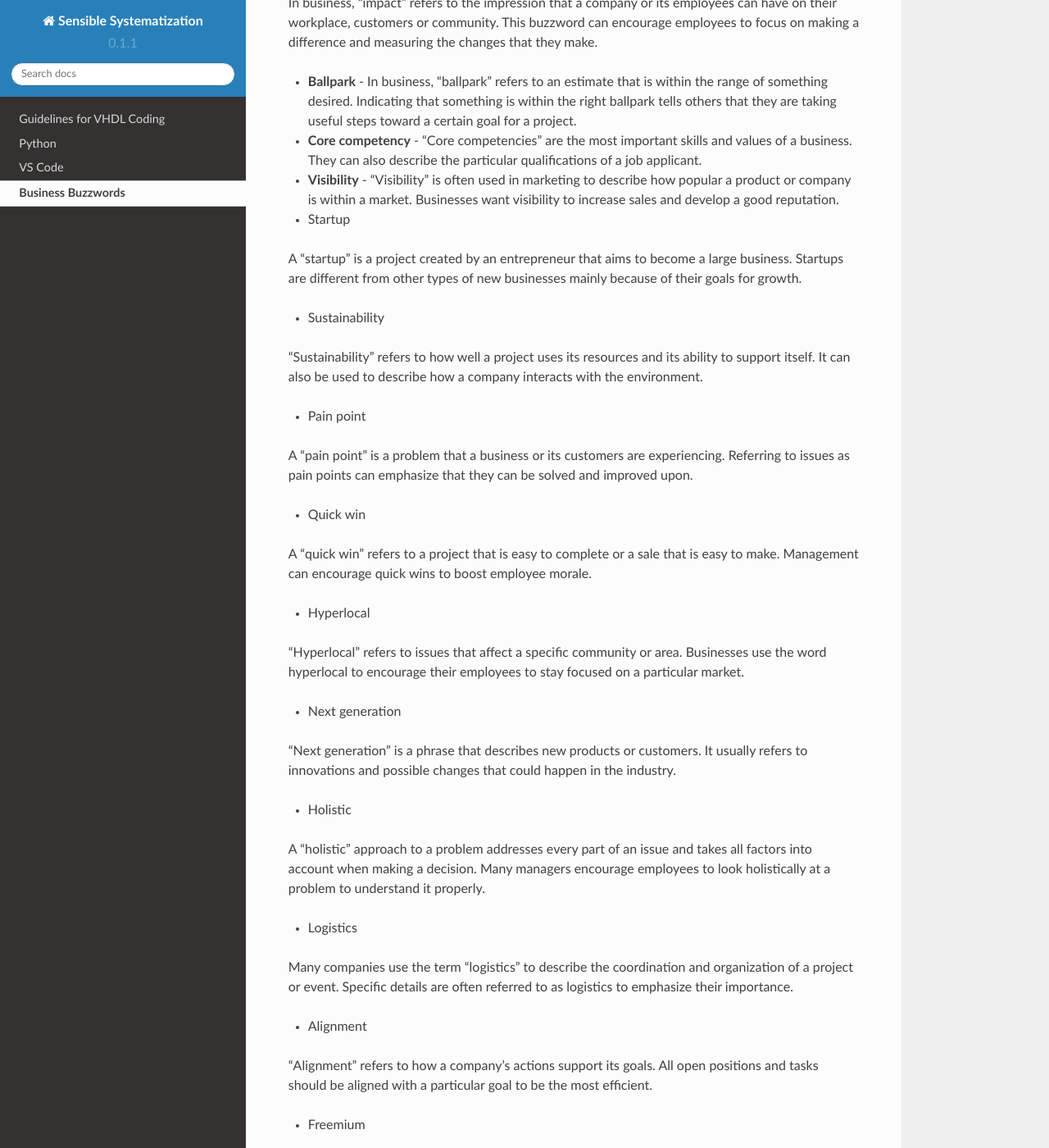
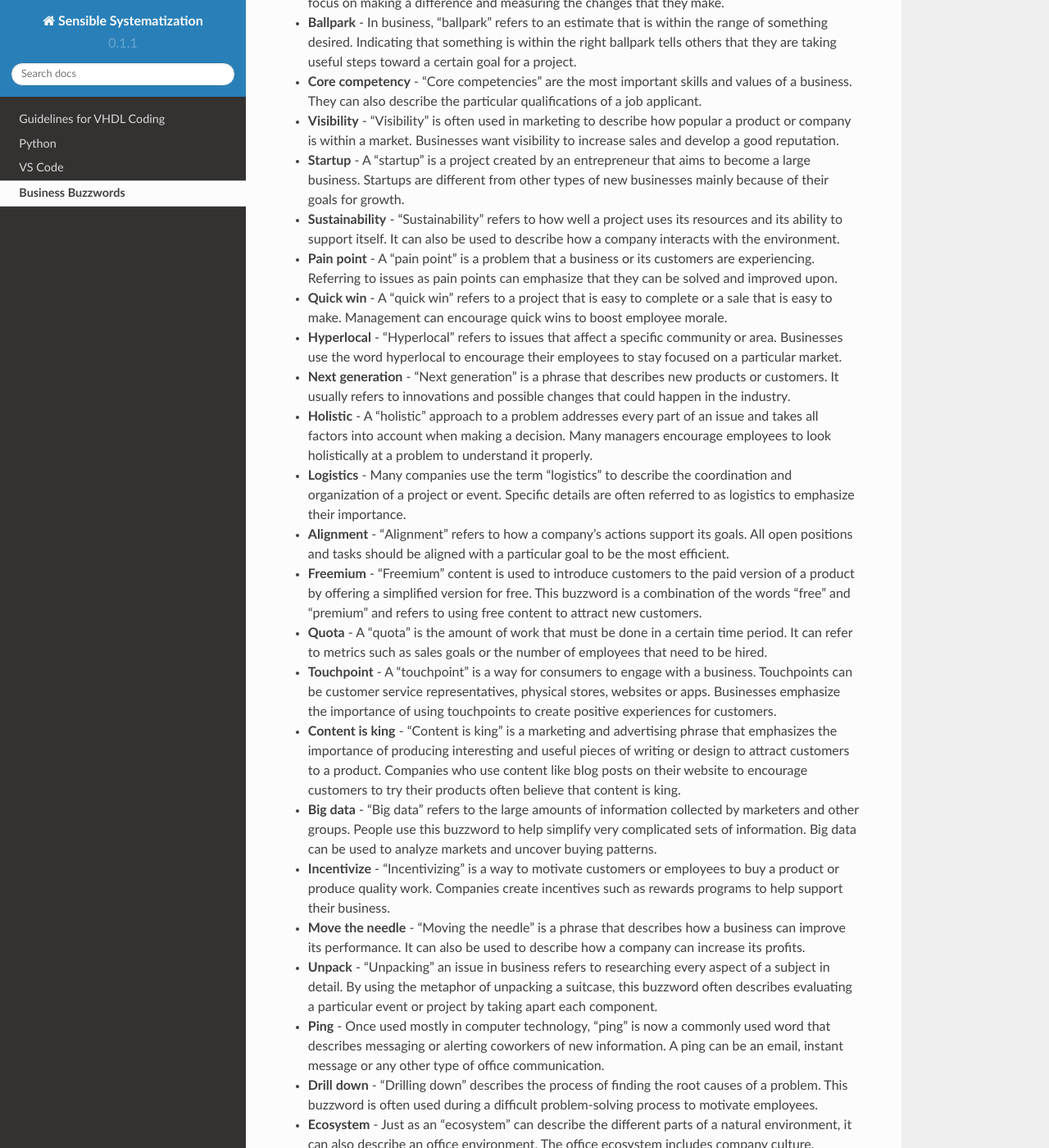
Before and after one commit to wattsjake/sensible-systematization, a Sphinx documentation site: the page built from docs/source/business.rst, in a window 1280 px wide and 1400 px high, scrolled down 504 px. Shown: the whole window at 82% size. Built offline with Sphinx 7.4.7 and the Read the Docs theme 2.0.0, drawn with Linux system fonts in a browser that asks for light colours; some of the changed text lies outside the part shown.

Commit message:
changed layout of information

```diff
--- a/docs/source/business.rst
+++ b/docs/source/business.rst
@@ -9,8 +9,7 @@ Business Buzzwords
 
 * **Deep dive** - A "deep dive" in business is a more thorough version of brainstorming. When a manager requests a deep dive into a topic, they are asking for a detailed review of all possible ideas based on that topic.
 
-* **Impact** -
-In business, "impact" refers to the impression that a company or its employees can have on their workplace, customers or community. This buzzword can encourage employees to focus on making a difference and measuring the changes that they make.
+* **Impact** - In business, "impact" refers to the impression that a company or its employees can have on their workplace, customers or community. This buzzword can encourage employees to focus on making a difference and measuring the changes that they make.
 
 * **Ballpark** - In business, "ballpark" refers to an estimate that is within the range of something desired. Indicating that something is within the right ballpark tells others that they are taking useful steps toward a certain goal for a project.
 
@@ -18,65 +17,44 @@ In business, "impact" refers to the impression that a company or its employees c
 
 * **Visibility** - "Visibility" is often used in marketing to describe how popular a product or company is within a market. Businesses want visibility to increase sales and develop a good reputation.
 
-* Startup
-A "startup" is a project created by an entrepreneur that aims to become a large business. Startups are different from other types of new businesses mainly because of their goals for growth.
+* **Startup** - A "startup" is a project created by an entrepreneur that aims to become a large business. Startups are different from other types of new businesses mainly because of their goals for growth.
 
-* Sustainability
-"Sustainability" refers to how well a project uses its resources and its ability to support itself. It can also be used to describe how a company interacts with the environment.
+* **Sustainability** - "Sustainability" refers to how well a project uses its resources and its ability to support itself. It can also be used to describe how a company interacts with the environment.
 
-* Pain point
-A "pain point" is a problem that a business or its customers are experiencing. Referring to issues as pain points can emphasize that they can be solved and improved upon.
+* **Pain point** - A "pain point" is a problem that a business or its customers are experiencing. Referring to issues as pain points can emphasize that they can be solved and improved upon.
 
-* Quick win
-A "quick win" refers to a project that is easy to complete or a sale that is easy to make. Management can encourage quick wins to boost employee morale.
+* **Quick win** - A "quick win" refers to a project that is easy to complete or a sale that is easy to make. Management can encourage quick wins to boost employee morale.
 
-* Hyperlocal
-"Hyperlocal" refers to issues that affect a specific community or area. Businesses use the word hyperlocal to encourage their employees to stay focused on a particular market.
+* **Hyperlocal** - "Hyperlocal" refers to issues that affect a specific community or area. Businesses use the word hyperlocal to encourage their employees to stay focused on a particular market.
 
-* Next generation
-"Next generation" is a phrase that describes new products or customers. It usually refers to innovations and possible changes that could happen in the industry.
+* **Next generation** - "Next generation" is a phrase that describes new products or customers. It usually refers to innovations and possible changes that could happen in the industry.
 
-* Holistic
-A "holistic" approach to a problem addresses every part of an issue and takes all factors into account when making a decision. Many managers encourage employees to look holistically at a problem to understand it properly.
+* **Holistic** - A "holistic" approach to a problem addresses every part of an issue and takes all factors into account when making a decision. Many managers encourage employees to look holistically at a problem to understand it properly.
 
-* Logistics
-Many companies use the term "logistics" to describe the coordination and organization of a project or event. Specific details are often referred to as logistics to emphasize their importance.
+* **Logistics** - Many companies use the term "logistics" to describe the coordination and organization of a project or event. Specific details are often referred to as logistics to emphasize their importance.
 
-* Alignment
-"Alignment" refers to how a company's actions support its goals. All open positions and tasks should be aligned with a particular goal to be the most efficient.
+* **Alignment** - "Alignment" refers to how a company's actions support its goals. All open positions and tasks should be aligned with a particular goal to be the most efficient.
 
-* Freemium
-"Freemium" content is used to introduce customers to the paid version of a product by offering a simplified version for free. This buzzword is a combination of the words "free" and "premium" and refers to using free content to attract new customers.
+* **Freemium** - "Freemium" content is used to introduce customers to the paid version of a product by offering a simplified version for free. This buzzword is a combination of the words "free" and "premium" and refers to using free content to attract new customers.
 
-* Quota
-A "quota" is the amount of work that must be done in a certain time period. It can refer to metrics such as sales goals or the number of employees that need to be hired.
+* **Quota** - A "quota" is the amount of work that must be done in a certain time period. It can refer to metrics such as sales goals or the number of employees that need to be hired.
 
-* Touchpoint
-A "touchpoint" is a way for consumers to engage with a business. Touchpoints can be customer service representatives, physical stores, websites or apps. Businesses emphasize the importance of using touchpoints to create positive experiences for customers.
+* **Touchpoint** - A "touchpoint" is a way for consumers to engage with a business. Touchpoints can be customer service representatives, physical stores, websites or apps. Businesses emphasize the importance of using touchpoints to create positive experiences for customers.
 
-* Content is king
-"Content is king" is a marketing and advertising phrase that emphasizes the importance of producing interesting and useful pieces of writing or design to attract customers to a product. Companies who use content like blog posts on their website to encourage customers to try their products often believe that content is king.
+* **Content is king** - "Content is king" is a marketing and advertising phrase that emphasizes the importance of producing interesting and useful pieces of writing or design to attract customers to a product. Companies who use content like blog posts on their website to encourage customers to try their products often believe that content is king.
 
-* Big data
-"Big data" refers to the large amounts of information collected by marketers and other groups. People use this buzzword to help simplify very complicated sets of information. Big data can be used to analyze markets and uncover buying patterns.
+* **Big data** - "Big data" refers to the large amounts of information collected by marketers and other groups. People use this buzzword to help simplify very complicated sets of information. Big data can be used to analyze markets and uncover buying patterns.
 
-* Incentivize
-"Incentivizing" is a way to motivate customers or employees to buy a product or produce quality work. Companies create incentives such as rewards programs to help support their business.
+* **Incentivize** - "Incentivizing" is a way to motivate customers or employees to buy a product or produce quality work. Companies create incentives such as rewards programs to help support their business.
 
-* Move the needle
-When employers talk about "moving the needle," they are encouraging their team to make a big change to influence their industry. People who move the needle are seen as influential within a business or community.
+* **Move the needle** - "Moving the needle" is a phrase that describes how a business can improve its performance. It can also be used to describe how a company can increase its profits.
 
-* Unpack
-"Unpacking" an issue in business refers to researching every aspect of a subject in detail. By using the metaphor of unpacking a suitcase, this buzzword often describes evaluating a particular event or project by taking apart each component.
+* **Unpack** - "Unpacking" an issue in business refers to researching every aspect of a subject in detail. By using the metaphor of unpacking a suitcase, this buzzword often describes evaluating a particular event or project by taking apart each component.
 
-* Ping
-Once used mostly in computer technology, "ping" is now a commonly used word that describes messaging or alerting coworkers of new information. A ping can be an email, instant message or any other type of office communication.
+* **Ping** - Once used mostly in computer technology, "ping" is now a commonly used word that describes messaging or alerting coworkers of new information. A ping can be an email, instant message or any other type of office communication.
 
-* Drill down
-"Drilling down" describes the process of finding the root causes of a problem. This buzzword is often used during a difficult problem-solving process to motivate employees.
+* **Drill down** - "Drilling down" describes the process of finding the root causes of a problem. This buzzword is often used during a difficult problem-solving process to motivate employees.
 
-* Ecosystem
-Just as an "ecosystem" can describe the different parts of a natural environment, it can also describe an office environment. The office ecosystem includes company culture, procedures and policies.
+* **Ecosystem** - Just as an "ecosystem" can describe the different parts of a natural environment, it can also describe an office environment. The office ecosystem includes company culture, procedures and policies.
 
-* Bandwidth
-"Bandwidth" is a term that was adapted from the technology industry and is now often used to describe how much energy or time an employee can contribute to a project. A person's bandwidth level refers to their ability to take on new assignments or additional tasks.
+* **Bandwidth** - "Bandwidth" is a term that was adapted from the technology industry and is now often used to describe how much energy or time an employee can contribute to a project. A person's bandwidth level refers to their ability to take on new assignments or additional tasks.
```
